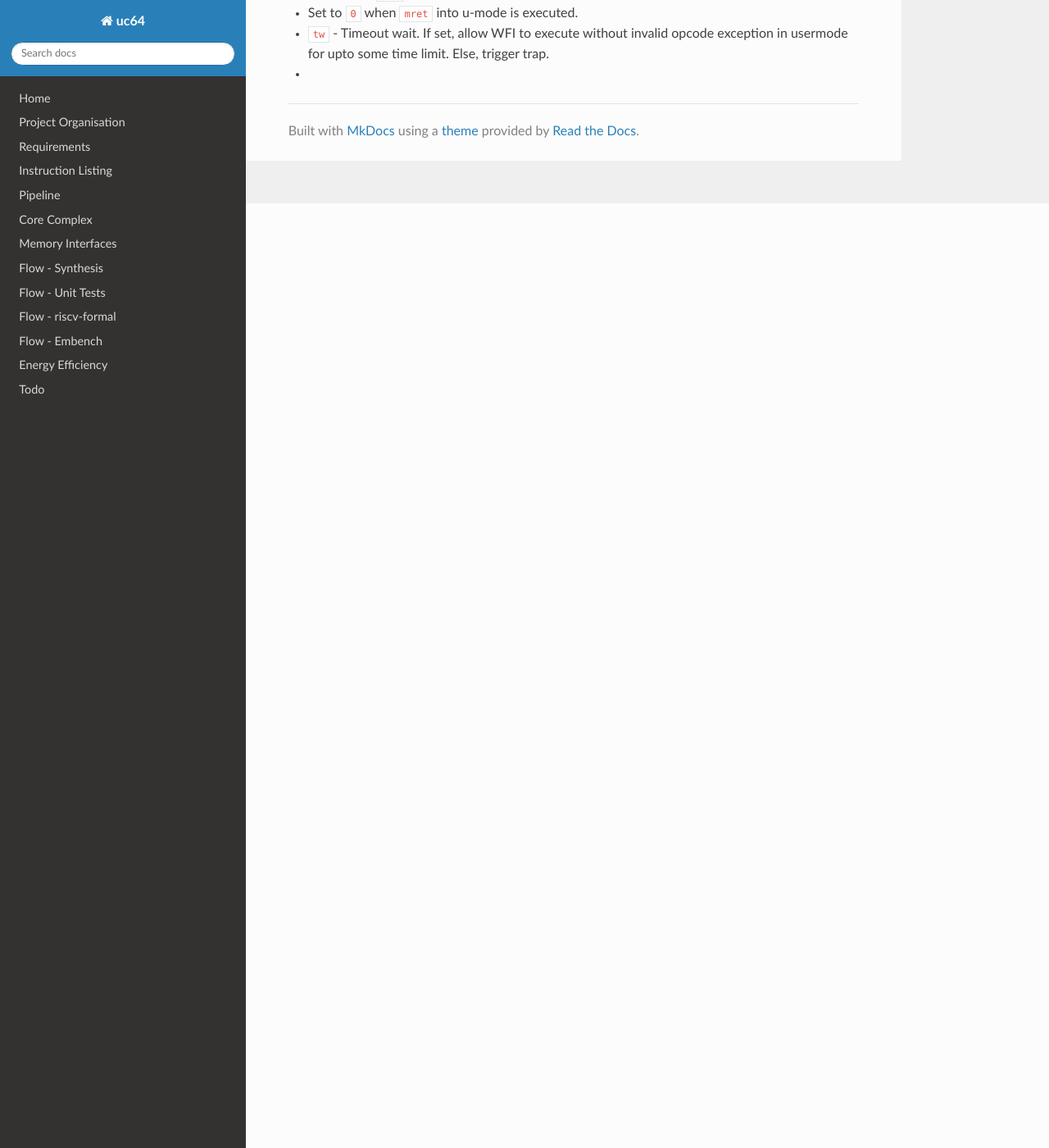
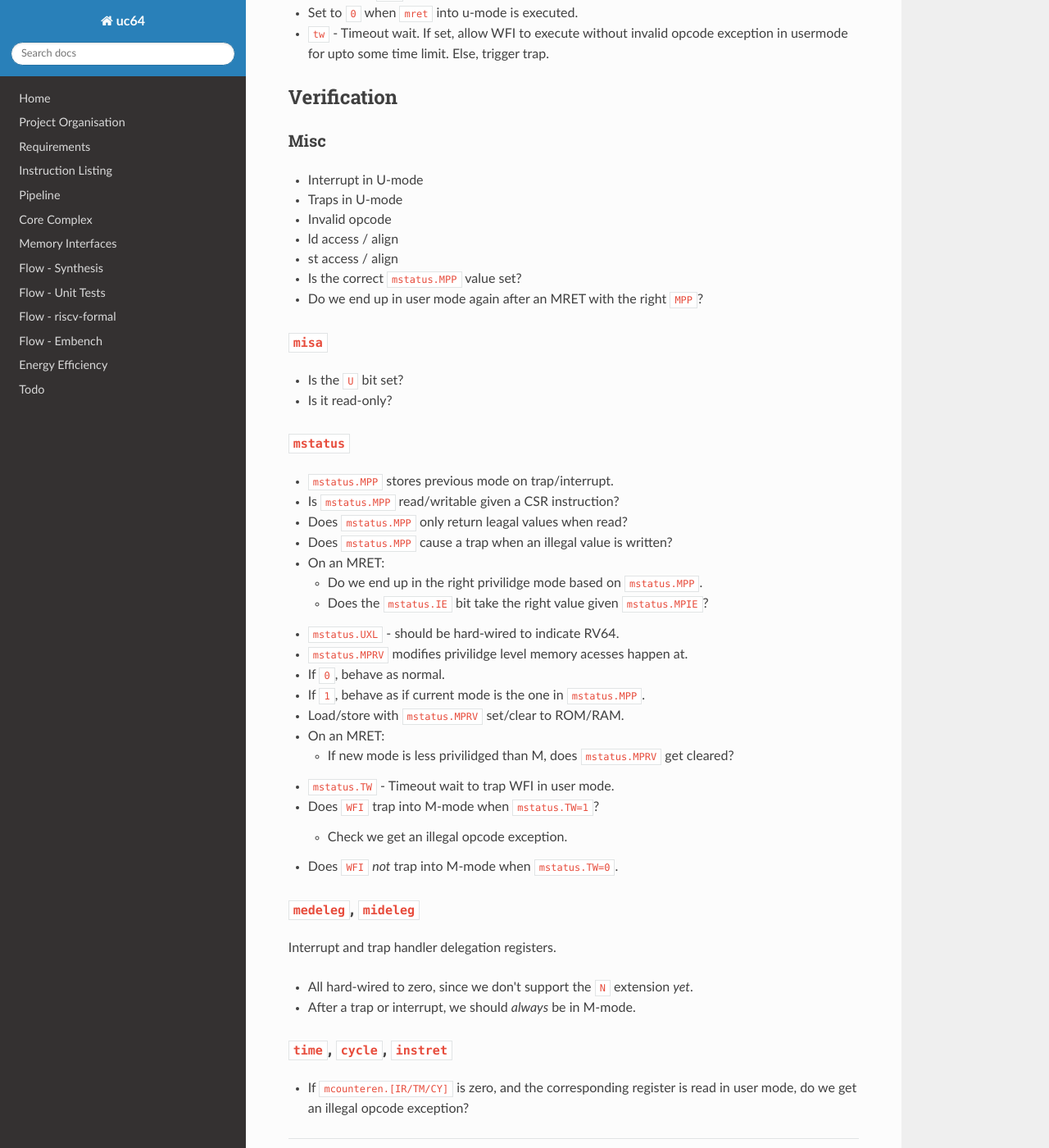
Before and after one commit to ben-marshall/croyde-riscv, an MkDocs documentation site: the page built from docs/user-mode.md, in a window 1280 px wide and 1400 px high, scrolled down 1152 px. Shown: the whole window at 82% size. Built offline with MkDocs 1.6.1, drawn with Linux system fonts in a browser that asks for light colours; nearby versions of some CDN libraries.

Commit message:
docs: verif notes for umode

```diff
--- a/docs/user-mode.md
+++ b/docs/user-mode.md
@@ -48,4 +48,53 @@ Address | Name      | Description
 - `tw` - Timeout wait. If set, allow WFI to execute without invalid
    opcode exception in usermode for upto some time limit. Else, trigger trap.
 
--
+
+## Verification
+
+### Misc
+
+- Interrupt in U-mode
+- Traps in U-mode
+  - Invalid opcode
+  - ld access / align
+  - st access / align
+- Is the correct `mstatus.MPP` value set?
+- Do we end up in user mode again after an MRET with the right `MPP`?
+
+### `misa`
+
+- Is the `U` bit set?
+- Is it read-only?
+
+### `mstatus`
+
+- `mstatus.MPP` stores previous mode on trap/interrupt.
+  - Is `mstatus.MPP` read/writable given a CSR instruction?
+  - Does `mstatus.MPP` only return leagal values when read?
+  - Does `mstatus.MPP` cause a trap when an illegal value is written?
+  - On an MRET:
+    - Do we end up in the right privilidge mode based on `mstatus.MPP`.
+    - Does the `mstatus.IE` bit take the right value given `mstatus.MPIE`?
+- `mstatus.UXL` - should be hard-wired to indicate RV64.
+- `mstatus.MPRV` modifies privilidge level memory acesses happen at.
+  - If `0`, behave as normal.
+  - If `1`, behave as if current mode is the one in `mstatus.MPP`.
+  - Load/store with `mstatus.MPRV` set/clear to ROM/RAM.
+  - On an MRET:
+    - If new mode is less privilidged than M, does `mstatus.MPRV` get cleared?
+- `mstatus.TW` - Timeout wait to trap WFI in user mode.
+  - Does `WFI` trap into M-mode when `mstatus.TW=1`?
+    - Check we get an illegal opcode exception.
+  - Does `WFI` *not* trap into M-mode when `mstatus.TW=0`.
+
+### `medeleg`, `mideleg`
+
+Interrupt and trap handler delegation registers.
+
+- All hard-wired to zero, since we don't support the `N` extension *yet*.
+- After a trap or interrupt, we should *always* be in M-mode.
+
+### `time`, `cycle`, `instret`
+
+- If `mcounteren.[IR/TM/CY]` is zero, and the corresponding register is
+  read in user mode, do we get an illegal opcode exception?
```
